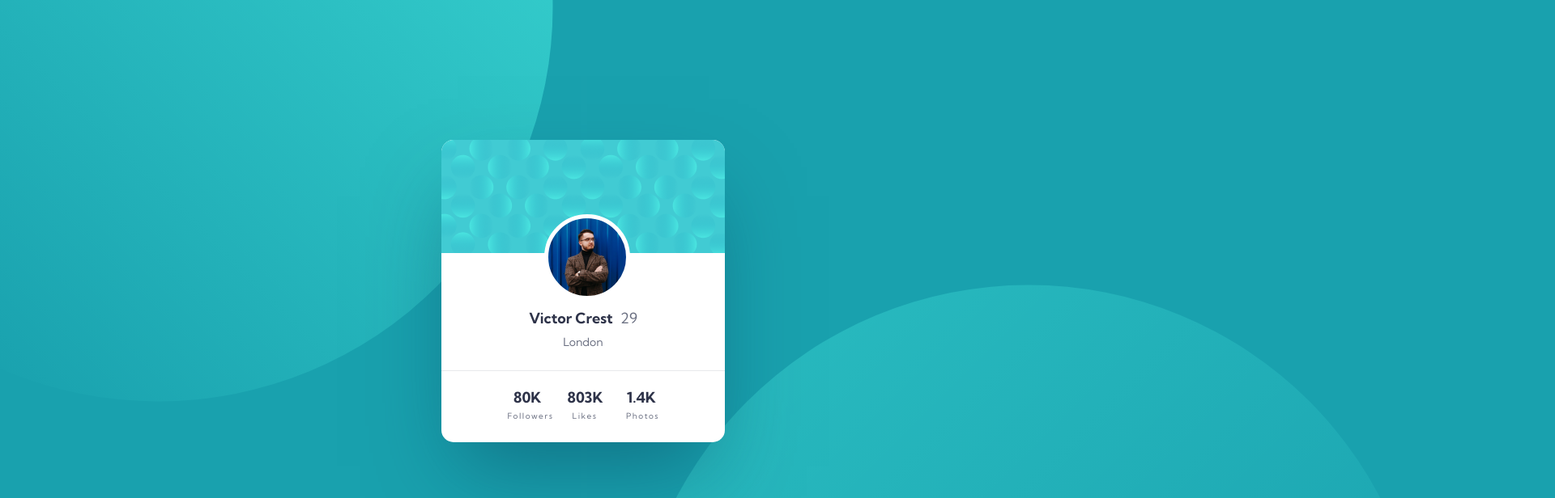
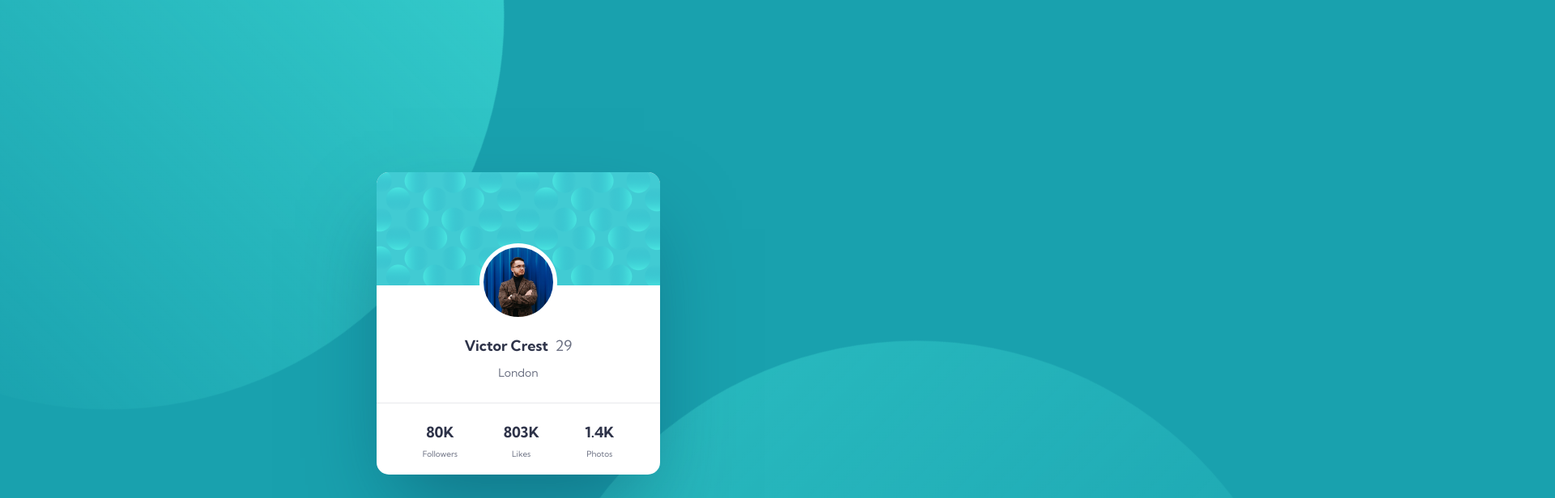
Before and after one commit to Braklord/1.-Profile-Card-Component, a plain HTML site: page index.html in a window 1280 px wide. Shown: the top 616 px of the page at 81% size, 1920 px wide, since content can reach past the window. Drawn offline with Linux system fonts and the light colour scheme.

Commit message:
Desktop version ready

```diff
--- a/css/card-component.css
+++ b/css/card-component.css
@@ -1,172 +1,94 @@
+.container {
+    height: 100vh;
+    width: 100vw;
+    display: flex;
+    background-color: #19A1AE;
+    justify-content: center;
+    align-items: center;
+}
+
 .card-component {
-    position: absolute;
+    display: block;
     width: 350px;
     height: 374px;
-    left: 545px;
-    top: 173px;
-    /* top: 50%;
-    left: 50%; */
-
-    background: #FFFFFF;
+    background: #fff url('../img/card-component__bg.png') no-repeat center top;
     box-shadow: 0px 50px 100px -20px rgba(8, 70, 94, 0.504835);
     border-radius: 15px;
+    z-index: 1;
 }
 
-.card-component .card-component__description {
-    background: url(../img/card-component__bg.png);
-    position: absolute;
-    left: 0%;
-    right: 0%;
-    top: 0%;
-    bottom: 62.57%;
+.card-component__image {
+    display: block;
+    background: #fff url('../img/card-component__image.jpg') no-repeat center center;
+    background-size: cover;
+    margin-top: 88px;
+    margin-left: auto;
+    margin-right: auto;
+    height: 96px;
+    width: 96px;
+    border: 5px solid #FFFFFF;
+    border-radius: 100%;
 }
 
-.card-component .card-component__image {
-    position: absolute;
-    border-radius: 100%;
-    width: 96px;
-    height: 96px;
-    left: calc(50% - 96px/2);
-    top: calc(50% - 96px/2 - 47px);
-
-    background: url(../img/card-component__image.jpg);
-    background-size: cover;
-    background-position: center;
-    border: 5px solid #FFFFFF;
+.card-component__title {
+    display: flex;
+    justify-content: center;
+    margin-top: 19px;
+    font-size: 18px;
 }
 
-.card-component .card-component__title {
-    position: absolute;
-    left: 30.86%;
-    right: 30.57%;
-    top: 56.68%;
-    bottom: 37.17%;
-}
-
-.card-component .card-component__title__name {
-    position: absolute;
-    height: 18px;
-    left: 0%;
-    right: 22.96%;
-    top: calc(50% - 18px/2 - 2.5px);
-
-    font-family: Kumbh Sans;
-    font-style: normal;
-    font-weight: bold;
-    font-size: 18px;
-    line-height: 18px;
-    text-align: center;
-
+.card-component__title__name {
+    display: inline-block;
+    margin-right: 8.5px;
+    font-weight: 700;
     color: #2E3349;
 }
-
-.card-component .card-component__title__age {
-    position: absolute;
-    height: 18px;
-    left: 83.33%;
-    right: 0.37%;
-    top: calc(50% - 18px/2 - 2.5px);
-
-    font-family: Kumbh Sans;
-    font-style: normal;
-    font-weight: normal;
-    font-size: 18px;
-    line-height: 18px;
+.card-component__title__age {
+    display: inline-block;
+    color: #6B7082;
+}
+.card-component__city {
+    display: block;
+    margin-top: 13px;
+    width: 100%;
     text-align: center;
-
     color: #6B7082;
 }
 
-.card-component .card-component__city {
-    position: absolute;
-    height: 14px;
-    left: 42.86%;
-    right: 42.86%;
-    top: calc(50% - 14px/2 + 63px);
-
-    font-family: Kumbh Sans;
-    font-style: normal;
-    font-weight: normal;
-    font-size: 14px;
-    line-height: 14px;
-    /* identical to box height */
-
-    text-align: center;
-
+.card-component__meta {
+    display: flex;
+    justify-content: space-evenly;
+    align-items: center;
+    border: none;
+    border-top: 1px solid #E8E9EC;
+    margin-top: 28px;
+}
+.card-component__meta__number {
+    display: block;
+    margin-top: 24px;
+    color: #2E3349;
+    font-size: 18px;
+    font-weight: 700;
+}
+.card-component__meta__tag {
+    display: block;
+    margin-top: 9px;
     color: #6B7082;
+    font-size: 10px;
 }
 
-.card-component .card-component__separator {
-    position: absolute;
-    left: 0%;
-    right: 0%;
-    top: 76.2%;
-    bottom: 23.53%;
-
-    background: #E8E9EC;
+.card-component__meta_followers {
+    display: flex;
+    flex-direction: column;
+    align-items: center;
 }
-
-.card-component .card-component__meta {
-    position: absolute;
-    width: 249px;
-    height: 40px;
-    left: 47px;
-    top: 295px;
+.card-component__meta_likes {
+    display: flex;
+    flex-direction: column;
+    align-items: center;
 }
-
-.card-component .card-component__meta .card-component__meta_followers {
-    position: absolute;
-    left: 13.43%;
-    right: 69.71%;
-    top: 82.89%;
-    bottom: 6.42%;
+.card-component__meta_photos {
+    display: flex;
+    flex-direction: column;
+    align-items: center;
 }
-
-.card-component .card-component__meta .card-component__meta_likes {
-    position: absolute;
-    left: 43.43%;
-    right: 43.14%;
-    top: 82.89%;
-    bottom: 6.42%;
-}
-
-.card-component .card-component__meta .card-component__meta_photos  {
-    position: absolute;
-    left: 72.29%;
-    right: 15.43%;
-    top: 82.89%;
-    bottom: 6.42%;
-}
-
-.card-component__meta__number {
-    position: absolute;
-    height: 18px;
-    top: calc(50% - 18px/2 - 11px);
-
-    font-family: Kumbh Sans;
-    font-style: normal;
-    font-weight: bold;
-    font-size: 18px;
-    line-height: 18px;
-    text-align: center;
-
-    color: #2E3349;
-}
-
-.card-component__meta__tag {
-    position: absolute;
-    height: 10px;
-    top: calc(50% - 10px/2 + 12px);
-
-    font-family: Kumbh Sans;
-    font-style: normal;
-    font-weight: normal;
-    font-size: 10px;
-    line-height: 10px;
-    /* identical to box height */
-
-    text-align: center;
-    letter-spacing: 1.5px;
-
-    color: #6B7082;
-}
--- a/css/style.css
+++ b/css/style.css
@@ -1,34 +1,37 @@
 @import url('https://fonts.googleapis.com/css2?family=Kumbh+Sans:wght@400;700&display=swap');
 
-body {
-    background: #19A1AE;
-    /* overflow: hidden; */
+* {
+    box-sizing: border-box;
+    margin: 0;
 }
 
 #circle-1 {
-    position: absolute;
+    position: fixed;
     width: 978px;
     height: 976px;
-    left: -294.71px;
-    top: -479.84px;
+    left: -354.71px;
+    top: -469.84px;
     border-radius: 100%;
-
     background: linear-gradient(180deg, rgba(9, 137, 180, 0.0001) 0.78%, #53FFEE 99.94%);
-    mix-blend-mode: normal;
     opacity: 0.5;
     transform: rotate(-135deg);
+    z-index: 0;
 }
 
 #circle-2 {
-    position: absolute;
+    position: fixed;
     width: 978px;
     height: 976px;
-    left: 780.29px;
-    top: 354.84px;
+    right: -340px;
+    bottom: -600px;
     border-radius: 100%;
-
     background: linear-gradient(180deg, rgba(9, 137, 180, 0.0001) 0.78%, #53FFEE 99.94%);
-    mix-blend-mode: normal;
     opacity: 0.25;
     transform: matrix(0.71, -0.71, -0.71, -0.71, 0, 0);
 }
+
+body {
+    background-color: #19A1AE;
+    font-family: 'Kumbh Sans', sans-serif;
+    font-size: 14px;
+}
--- a/index.html
+++ b/index.html
@@ -10,6 +10,7 @@
 <body>
     <div id="circle-1"></div>
     <div id="circle-2"></div>
+    <div class="container">
         <div class="card-component">
             <div class="card-component__description"></div>
             <div class="card-component__image"></div>
@@ -21,16 +22,17 @@
             <div class="card-component__separator"></div>
             <div class="card-component__meta">
                 <div class="card-component__meta_followers">
-                <div style="left:20.34%;right:20.34%" class="card-component__meta__number">80K</div>
-                <div style="left:2.54%;right:2.54%" class="card-component__meta__tag">Followers</div>
+                    <div class="card-component__meta__number">80K</div>
+                    <div class="card-component__meta__tag">Followers</div>
                 </div>
                 <div class="card-component__meta_likes">
-                <div style="left:1.06%;right:1.06%" class="card-component__meta__number">803K</div>
-                <div style="left:19.15%;right:19.15%" class="card-component__meta__tag">Likes</div>
+                    <div class="card-component__meta__number">803K</div>
+                    <div class="card-component__meta__tag">Likes</div>
                 </div>
                 <div class="card-component__meta_photos">
-                <div style="left:5.81%;right:5.81%" class="card-component__meta__number">1.4K</div>
-                <div style="left:3.49%;right:3.49%" class="card-component__meta__tag">Photos</div>
+                    <div class="card-component__meta__number">1.4K</div>
+                    <div class="card-component__meta__tag">Photos</div>
+                </div>
             </div>
         </div>
     </div>
```
Lines whose indentation alone changed are shown as unchanged.
